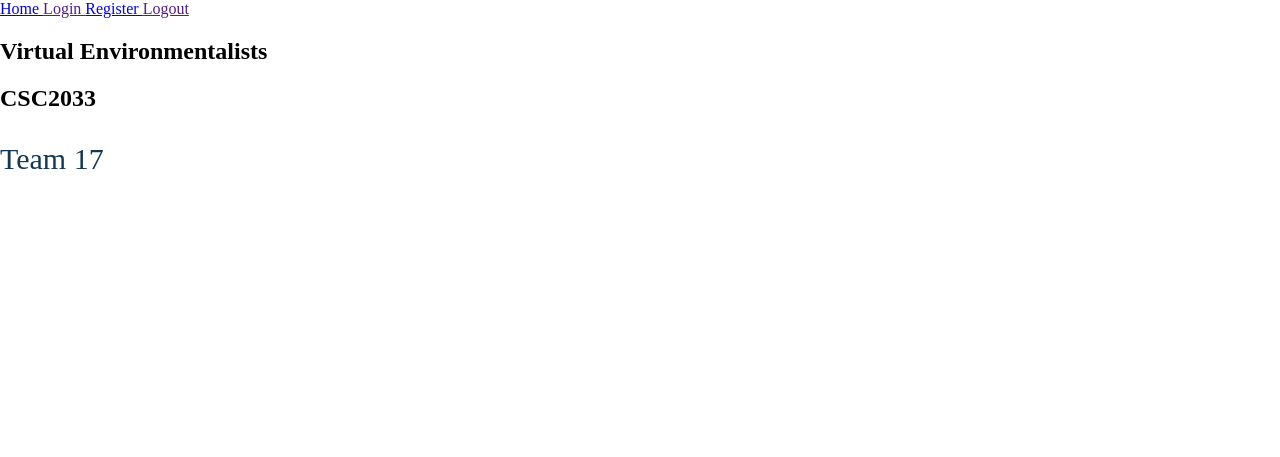
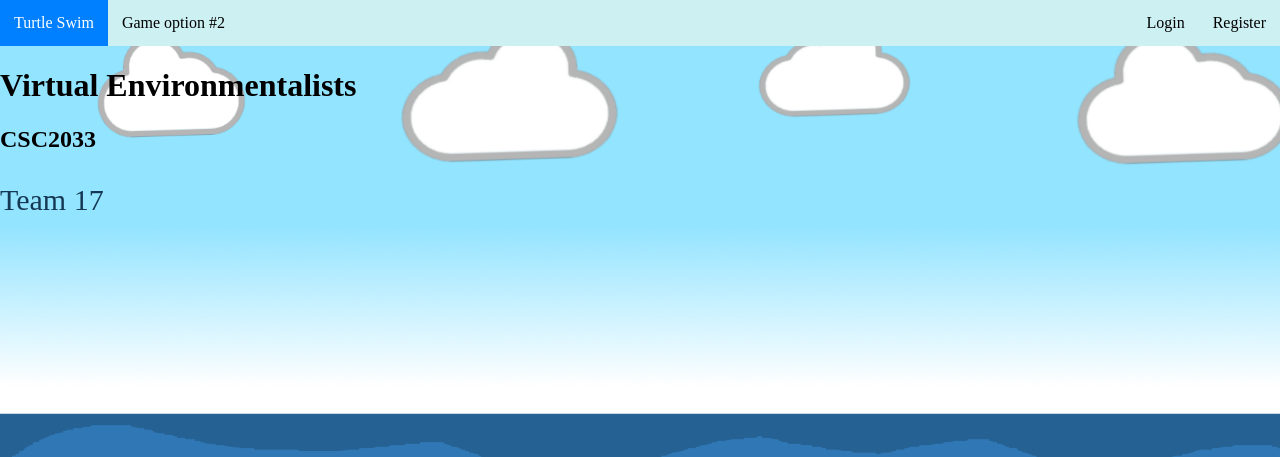
Before and after one commit to SophKirkup/Team_17, a Flask app: page / in a window 1280 px wide. Shown: the top 457 px of the page. Run offline with Flask 2, Linux system fonts and the light colour scheme.

Commit message:
Changed base.html styling to show a background image and a navigation bar

```diff
--- a/templates/base.html
+++ b/templates/base.html
@@ -1,59 +1,38 @@
 <!DOCTYPE html>
-<html>
+<html lang="en">
 
 <head>
-    <meta charset="utf-8">
-    <meta http-equiv="X-UA-Compatible" content="IE=edge">
+    <meta charset="utf-8" />
+    <link rel="stylesheet" href="{{ url_for('static', filename='style.css') }}" />
     <meta name="viewport" content="width=device-width, initial-scale=1">
-    <title>CSC2031</title>
-    <link rel="stylesheet" href="style.css" />
 </head>
 
-<body>
 
-    <style>
-    .table {
-      margin-left: auto;
-      margin-right: auto;
-    }
-    </style>
 
-    <section class="hero is-primary is-fullheight">
+<body class="backgroundImage">
+    <div class="topnav">
 
-        <div class="hero-head">
-            <nav class="navbar">
-                <div class="container">
+        {#Navigation bar#}
+        <nav>
+            <ul class="topnav">
 
-                    <div id="navbarMenuHeroA" class="navbar-menu">
-                       <div class="navbar-end">
-                            <a href="{{ url_for('index') }}" class="navbar-item">
-                               Home
-                            </a>
+                <li class="topnav-right">
+                    <a href="{{ url_for('students.register') }}" class="navbar-item">Register</a>
+                </li>
 
-                                <a href="" class="navbar-item">
-                                    Login
-                                </a>
-                                <a href="{{ url_for('students.register') }}" class="navbar-item">
-                                    Register
-                                </a>
+                <li class="topnav-right">
+                    <a href="login.html">Login</a>
+                </li>
 
-                                <a href="" class="navbar-item">
-                                    Logout
-                                </a>
+                <li><a href="TurtleSwim.html">Turtle Swim</a></li>
+                <li><a href="#">Game option #2</a></li>
+            </ul>
+        </nav>
+    </div>
 
-                       </div>
-                    </div>
-                </div>
-            </nav>
-        </div>
+    {% block content %}
+    {% endblock %}
 
-        <div class="hero-body">
-            <div class="container has-text-centered">
-               {% block content %}
-               {% endblock %}
-            </div>
-        </div>
-    </section>
 </body>
 
 </html>
```
